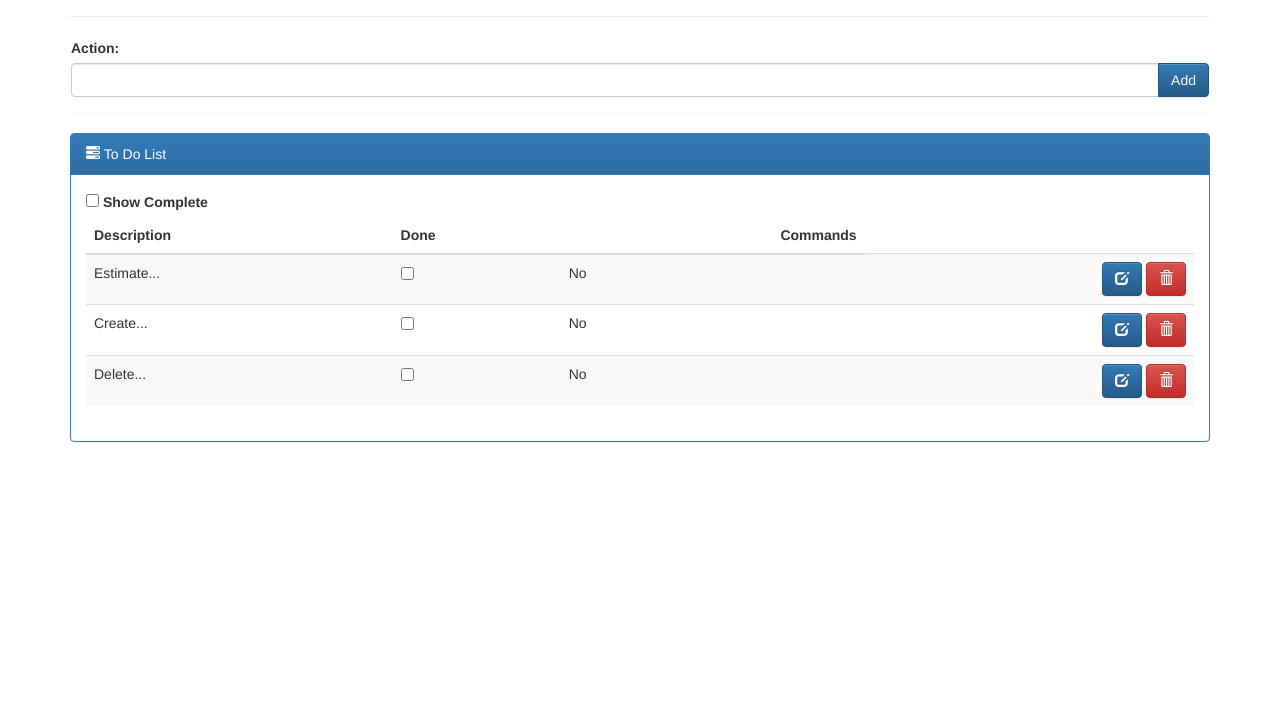
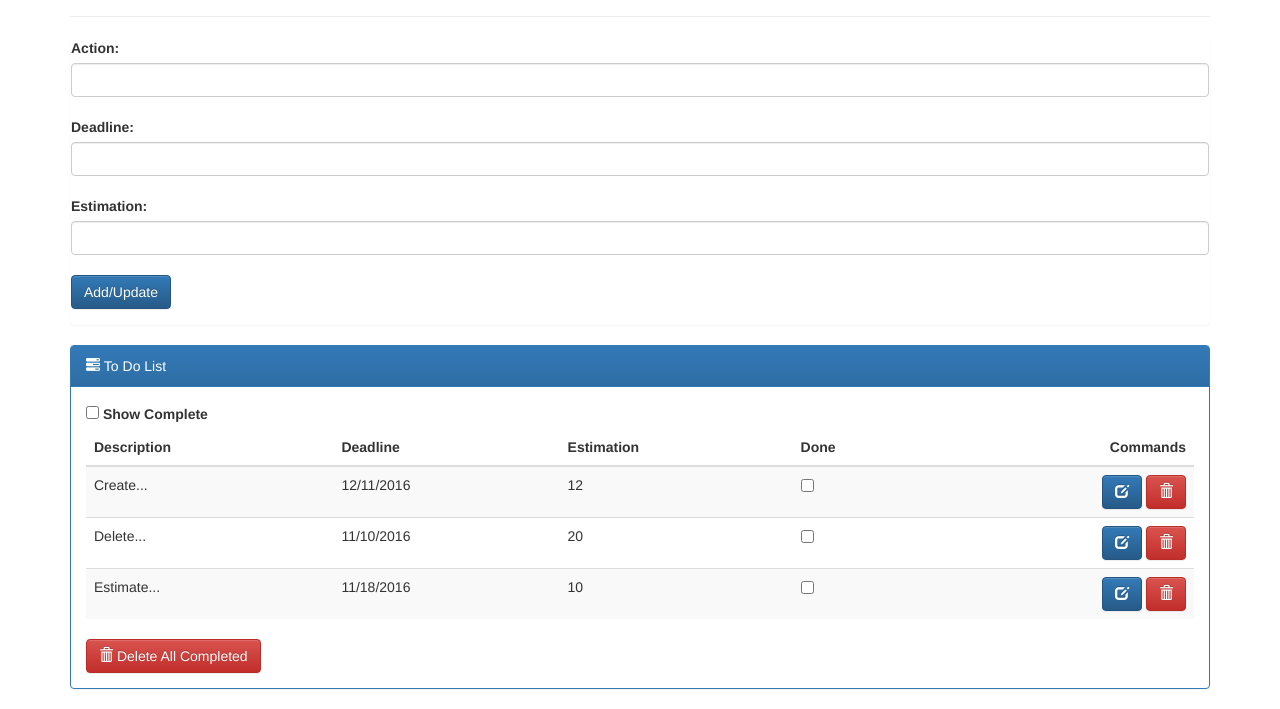
Before and after one commit to Sergei-Rudenkov/learning_angular, a website: page angular_training/app/index.html in a window 1280 px wide. Shown: the part 102-811 px from the top of the page. Drawn offline with nearby package versions, Linux system fonts and the light colour scheme; files that its build step writes are made by us from their sources.

Commit message:
novice homework

```diff
--- a/angular_training/app/feature/todo-feature/todo.controller.js
+++ b/angular_training/app/feature/todo-feature/todo.controller.js
@@ -2,7 +2,7 @@
  * Created by sergei_rudenkov on 11/6/16.
  */
 (function () {
-   "use strict";
+    "use strict";
 
     angular.module("todo-feature")
         .controller('Todo', Todo);
@@ -10,13 +10,10 @@
     function Todo(model, todoService) {
         let $ctrl = this;
         $ctrl.todo = model;
+        $ctrl.newItem = {};
         console.log($ctrl.todo);
         Object.assign($ctrl, todoService);
         $ctrl.showComplete = false;
-
-        $ctrl.delete = function (item) {
-            var index = $ctrl.todo.items.indexOf(item);
-            $ctrl.todo.items.splice(index, 1)
-        }
+        $ctrl.sortItemsReverse = false;
     }
 })();
--- a/angular_training/app/feature/todo-feature/todo.json
+++ b/angular_training/app/feature/todo-feature/todo.json
@@ -1,18 +1,26 @@
 [
   {
     "action": "Estimate...",
+    "deadline": "11/18/2016",
+    "estimation": 10,
     "done": false
   },
   {
     "action": "Create...",
+    "deadline": "12/11/2016",
+    "estimation": 12,
     "done": false
   },
   {
     "action": "Edit...",
+    "deadline": "11/11/2016",
+    "estimation": 15,
     "done": true
   },
   {
     "action": "Delete...",
+    "deadline": "11/10/2016",
+    "estimation": 20,
     "done": false
   }
 ]
--- a/angular_training/app/feature/todo-feature/todo.service.js
+++ b/angular_training/app/feature/todo-feature/todo.service.js
@@ -12,8 +12,11 @@
         //API
         return {
             addNewItem,
+            deleteAllCompletedItems,
+            deleteItem,
+            editItem,
             incompleteCount,
-            warningLevel
+            warningLevel,
         };
 
         //IMPL
@@ -21,11 +24,36 @@
             if (newItem && newItem.action) {
                 items.push({
                     action: newItem.action,
+                    deadline: newItem.deadline,
+                    estimation: newItem.estimation,
                     done: false
                 });
                 newItem.action = "";
+                newItem.deadline = "";
+                newItem.estimation = "";
             }
+        }
 
+        function deleteAllCompletedItems(items) {
+            for (var i = 0; i < items.length;) {
+                if (items[i].done === true) {
+                    deleteItem(items[i], items);
+                } else {
+                    i++;
+                }
+            }
+        }
+
+        function deleteItem(item, items) {
+            var index = items.indexOf(item);
+            items.splice(index, 1)
+        }
+
+        function editItem(editedItem, newItem, items) {
+            newItem.action = editedItem.action;
+            newItem.deadline = editedItem.deadline;
+            newItem.estimation = editedItem.estimation;
+            deleteItem(editedItem, items)
         }
 
         function incompleteCount(items) {
@@ -34,15 +62,15 @@
             angular.forEach(items, (item) => {
                 if (!item.done) count++;
             });
-
             return count;
-        };
+        }
 
         function warningLevel(items) {
             return incompleteCount(items) < 3
                 ? "label-success"
                 : "label-warning";
-        };
+        }
     }
 
-})();
+})
+();
--- a/angular_training/app/feature/todo-feature/todo_table.html
+++ b/angular_training/app/feature/todo-feature/todo_table.html
@@ -5,27 +5,31 @@
     </label>
     <thead>
     <tr>
-        <th>Description</th>
+        <th ng-click="$ctrl.sortItemsReverse==false ? $ctrl.sortItemsReverse=true:$ctrl.sortItemsReverse=false">Description</th>
+        <th>Deadline</th>
+        <th>Estimation</th>
         <th>Done</th>
         <th class="text-right">Commands</th>
     </tr>
     </thead>
     <tbody>
-    <tr ng-repeat="item in $ctrl.todo.items | checkedItems:$ctrl.showComplete">
+    <tr ng-repeat="item in $ctrl.todo.items | checkedItems:$ctrl.showComplete | orderBy : 'action' :  $ctrl.sortItemsReverse ">
         <td>{{item.action}}</td>
+        <td>{{item.deadline}}</td>
+        <td>{{item.estimation}}</td>
         <td>
             <input type="checkbox" ng-model="item.done">
         </td>
-        <td>{{item.done ? 'Yes':'No'}}</td>
         <td class="text-right">
             <button
+                    ng-click="$ctrl.editItem(item, $ctrl.newItem, $ctrl.todo.items)"
                     type="button"
                     class="btn btn-primary">
 									<span class="glyphicon glyphicon-edit" aria-hidden="true"
                                           title="Edit"></span>
             </button>
             <button
-                    ng-click="$ctrl.delete(item)"
+                    ng-click="$ctrl.deleteItem(item, $ctrl.todo.items)"
                     type="button"
                     class="btn btn-danger">
 									<span class="glyphicon glyphicon-trash" aria-hidden="true"
@@ -36,3 +40,12 @@
 
     </tbody>
 </table>
+
+<button
+        ng-click="$ctrl.deleteAllCompletedItems($ctrl.todo.items)"
+        type="button"
+        class="btn btn-danger">
+									<span class="glyphicon glyphicon-trash" aria-hidden="true"
+                                          title="Delete All Completed"></span>
+    Delete All Completed
+</button>
--- a/angular_training/app/index.html
+++ b/angular_training/app/index.html
@@ -13,7 +13,8 @@
     <div class="page-header">
         <h1><img class="photo" src="{{$ctrl.todo.userPhoto}}">
             {{$ctrl.todo.user}}'s To Do List
-				<span class="label label-default" ng-class="$ctrl.warningLevel($ctrl.todo.items)" ng-hide="$ctrl.incompleteCount($ctrl.todo.items) === 0">
+            <span class="label label-default" ng-class="$ctrl.warningLevel($ctrl.todo.items)"
+                  ng-hide="$ctrl.incompleteCount($ctrl.todo.items) === 0">
 					{{$ctrl.incompleteCount($ctrl.todo.items)}}
 				</span>
         </h1>
@@ -22,15 +23,20 @@
         <form novalidate name="newTask">
             <div class="form-group">
                 <label for="action">Action:</label>
-					<div class="input-group">
-						<input ng-model="$ctrl.newItem.action" id="action" name="action" class="form-control" />
+                <input ng-model="$ctrl.newItem.action" id="action" name="action" class="form-control"/>
+                </br>
+                <label for="deadline">Deadline:</label>
+                <input ng-model="$ctrl.newItem.deadline" id="deadline" name="deadline" class="form-control"/>
+                </br>
+                <label for="estimation">Estimation:</label>
+                <input ng-model="$ctrl.newItem.estimation" id="estimation" name="estimation" class="form-control"/>
                 <span class="input-group-btn">
+						</span>
+                </br>
                 <button
                         class="btn btn-primary"
-									ng-click="$ctrl.addNewItem($ctrl.todo.items, $ctrl.newItem)"
-							>Add</button>
-						</span>
-					</div>
+                        ng-click="$ctrl.addNewItem($ctrl.todo.items, $ctrl.newItem)">Add/Update
+                </button>
             </div>
         </form>
     </div>
```
Lines whose indentation alone changed are shown as unchanged.
